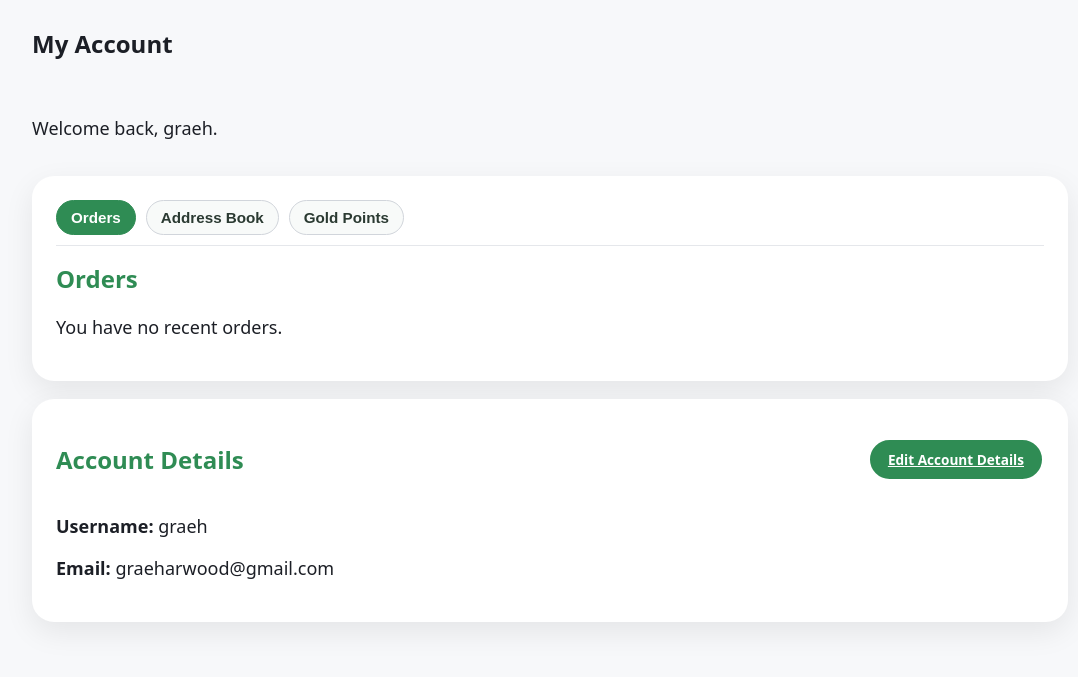
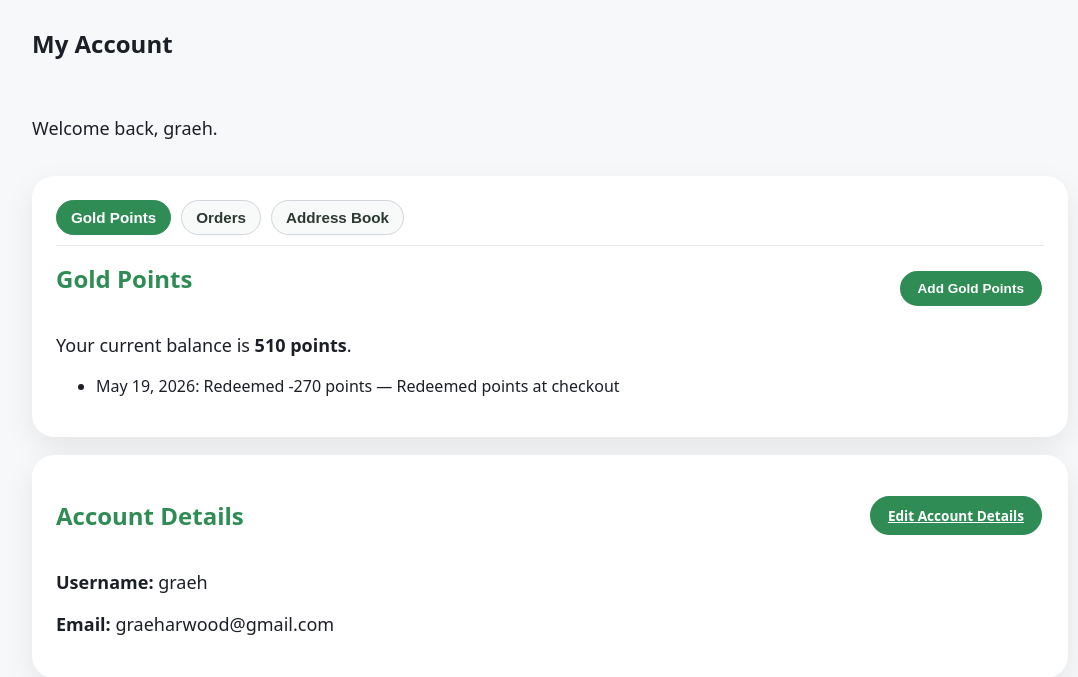
Before and after one commit to Graeza/vgh, a Django app: page /auth/account/ in a window 1280 px wide. Shown: the part 231-908 px from the top of the page, without its empty margins (90-1168 px from the left). Run offline with Django 4.2, Linux system fonts and the light colour scheme; a user stored in the database is signed in; data comes from the database, SQL or seed files in the repository.

Commit message:
Make Gold Points the default first account tab

```diff
--- a/users/templates/users/account.html
+++ b/users/templates/users/account.html
@@ -14,12 +14,12 @@
 
   <div class="card account-tabs" data-account-tabs>
     <div class="account-tabs__nav" role="tablist" aria-label="Account sections">
-      <button class="account-tabs__button is-active" type="button" data-tab-target="orders" role="tab" aria-selected="true" aria-controls="orders-panel" id="orders-tab">Orders</button>
+      <button class="account-tabs__button is-active" type="button" data-tab-target="gold-points" role="tab" aria-selected="true" aria-controls="gold-points-panel" id="gold-points-tab">Gold Points</button>
+      <button class="account-tabs__button" type="button" data-tab-target="orders" role="tab" aria-selected="false" aria-controls="orders-panel" id="orders-tab">Orders</button>
       <button class="account-tabs__button" type="button" data-tab-target="address-book" role="tab" aria-selected="false" aria-controls="address-book-panel" id="address-book-tab">Address Book</button>
-      <button class="account-tabs__button" type="button" data-tab-target="gold-points" role="tab" aria-selected="false" aria-controls="gold-points-panel" id="gold-points-tab">Gold Points</button>
     </div>
 
-    <section class="account-tabs__panel is-active" data-tab-panel="orders" role="tabpanel" id="orders-panel" aria-labelledby="orders-tab">
+    <section class="account-tabs__panel" data-tab-panel="orders" role="tabpanel" id="orders-panel" aria-labelledby="orders-tab" hidden>
       <h2>Orders</h2>
       {% if orders %}
         <ul>
@@ -128,7 +128,7 @@
       {% endif %}
     </section>
 
-    <section class="account-tabs__panel" data-tab-panel="gold-points" role="tabpanel" id="gold-points-panel" aria-labelledby="gold-points-tab" hidden>
+    <section class="account-tabs__panel is-active" data-tab-panel="gold-points" role="tabpanel" id="gold-points-panel" aria-labelledby="gold-points-tab">
       <div class="account-tabs__panel-header">
         <h2>Gold Points</h2>
         <button type="button" class="btn btn-primary btn-sm" data-points-add>Add Gold Points</button>
```
